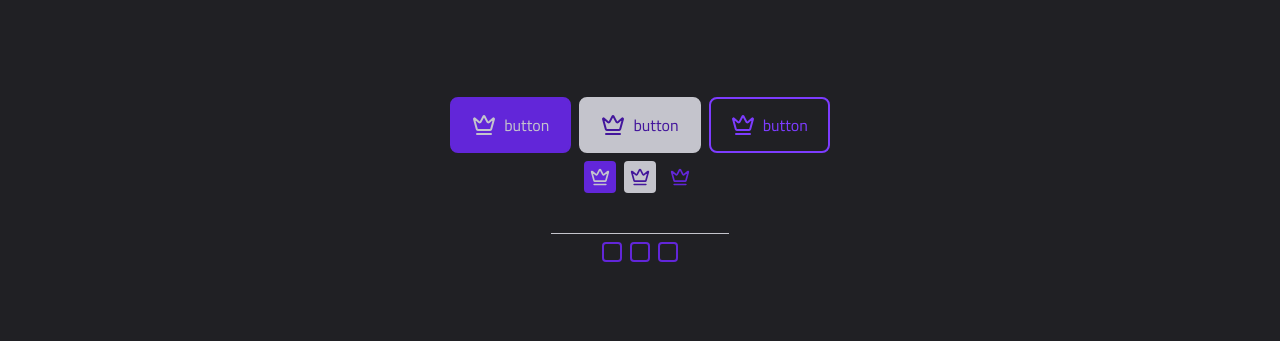
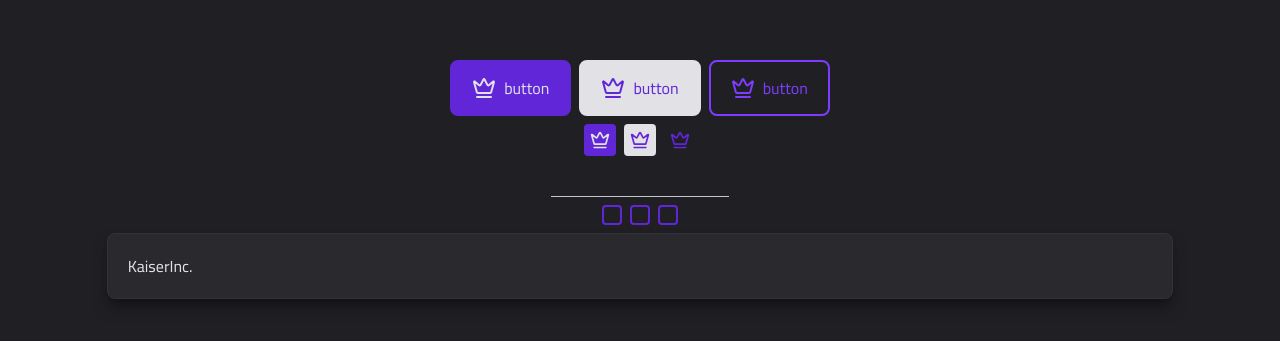
Before and after one commit to pHenrymelo/ToDos-componantization, a React (Vite) app: page / in a window 1280 px wide. Shown: the part 221-562 px from the top of the page. Built offline with nearby package versions, Linux system fonts and the light colour scheme.

Commit message:
add card component

```diff
--- a/src/App.tsx
+++ b/src/App.tsx
@@ -3,6 +3,7 @@ import { Button } from "./components/button";
 import { IconButton } from "./components/icon-button";
 import { InputText } from "./components/input-text";
 import { InputCheckbox } from "./components/input-checkbox";
+import { Card } from "./components/card";
 
 export function App() {
 
@@ -36,6 +37,13 @@ export function App() {
           <InputCheckbox />
           <InputCheckbox />
         </div>
+
+        <div className=" flex gap-2 w-full">
+          <Card size="md" className=" mx-auto w-10/12">
+
+            KaiserInc.
+          </Card>
+        </div>
     </div>
   )
 }
--- a/src/components/button.tsx
+++ b/src/components/button.tsx
@@ -5,9 +5,9 @@ import { twMerge } from "tailwind-merge";
 export const buttonVariants = cva("flex items-center justify-center cursor-pointer transition rounded-lg group gap-2 duration-300 border-2", {
     variants: {
         variant: {
-            primary: "bg-kaiserViolet-500 text-gray-200 hover:bg-kaiserViolet-700 hover:border-kaiserViolet-700 border-kaiserViolet-500 ",
-            secondary: "bg-gray-200 hover:bg-gray-400 hover:border-gray-400 text-kaiserViolet-700 border-gray-200",
-            ghost: "bg-transparent text-kaiserViolet-300 hover:bg-kaiserViolet-300 hover:text-gray-200 border-kaiserViolet-300",
+            primary: "bg-kaiserViolet-500 text-gray-100 hover:bg-kaiserViolet-700 hover:border-kaiserViolet-700 border-kaiserViolet-500 ",
+            secondary: "bg-gray-100 hover:bg-gray-300 hover:border-gray-300 text-kaiserViolet-500 border-gray-100",
+            ghost: "bg-transparent text-kaiserViolet-300 hover:bg-kaiserViolet-300 hover:text-gray-100 border-kaiserViolet-300",
         },
         size: {
             md: "h-14 py-4 px-5"
--- /dev/null
+++ b/src/components/card.tsx
@@ -0,0 +1,31 @@
+import { cva, type VariantProps } from "class-variance-authority";
+import React from "react";
+import { twMerge } from "tailwind-merge";
+
+export const cardVariants = cva(" rounded-lg border border-solid border-gray-600 bg-gray-700 text-gray-100 shadow-lg shadow-gray-950/50", {
+    variants: {
+        size: {
+            none: "",
+            md: "p-5"
+        }
+    },
+    defaultVariants: {
+        size: "none"
+    }
+})
+
+interface CardProps extends VariantProps<typeof cardVariants>, React.ComponentProps<"div"> {
+    as?: keyof React.JSX.IntrinsicElements
+
+}
+
+export function Card({as = "div", size, children, className, ...props}:CardProps) {
+    return React.createElement(
+    as,
+    {
+        className: twMerge(cardVariants({size}), className),
+        ...props,
+    },
+    children
+);
+}
--- a/src/components/icon-button.tsx
+++ b/src/components/icon-button.tsx
@@ -5,9 +5,9 @@ import { twMerge } from "tailwind-merge"
 export const IconButtonVariants = cva(" inline-flex items-center justify-center cursor-pointer transition duration-300 group", {
     variants: {
         variant: {
-            primary: " bg-kaiserViolet-500 hover:bg-kaiserViolet-700 text-gray-200",
-            secondary: "bg-gray-200 hover:bg-gray-400 text-kaiserViolet-700",
-            ghost: "bg-transparent hover:bg-kaiserViolet-300 text-kaiserViolet-500 hover:text-gray-200"
+            primary: " bg-kaiserViolet-500 hover:bg-kaiserViolet-500/50 text-gray-100",
+            secondary: "bg-gray-100 hover:bg-gray-100/50 text-kaiserViolet-500",
+            ghost: "bg-transparent hover:bg-kaiserViolet-300 text-kaiserViolet-500 hover:text-gray-100"
         },
         size: {
             sm: "w-8 h-8 p-1.5 rounded"
```
